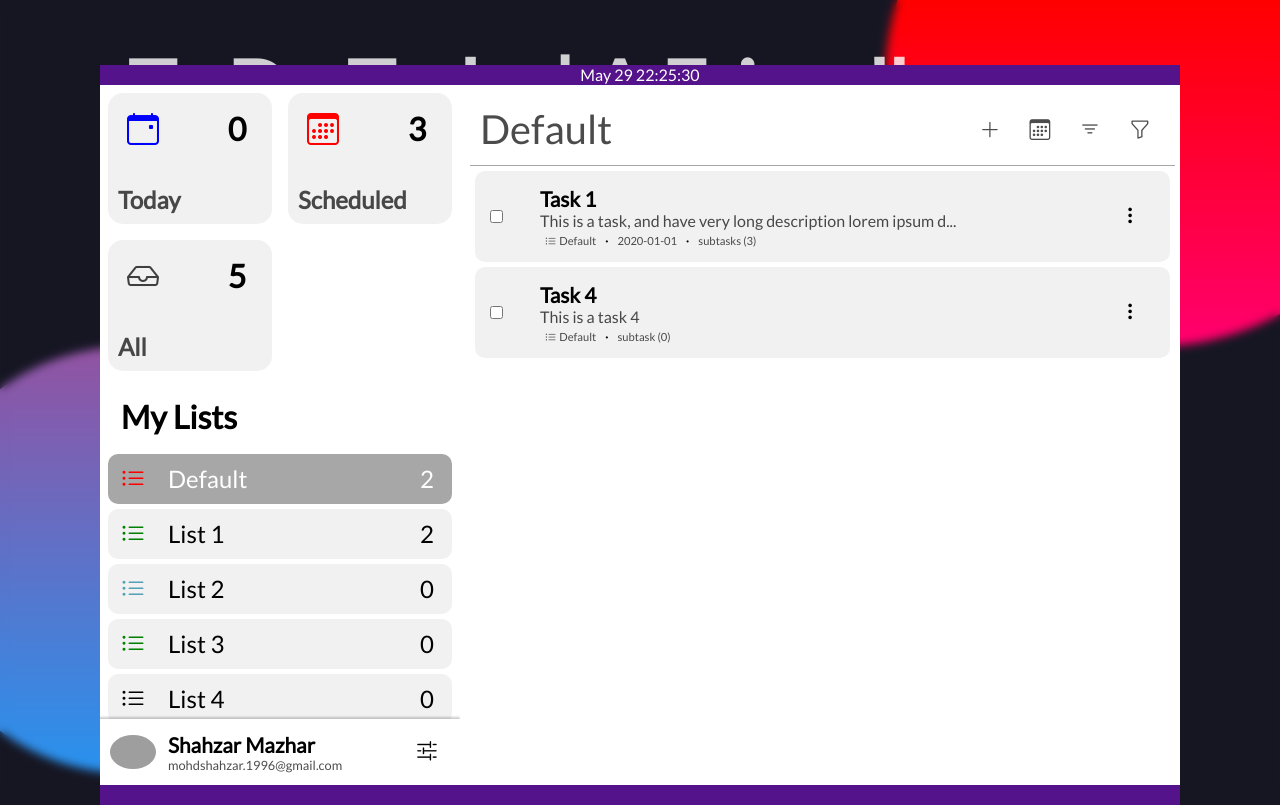
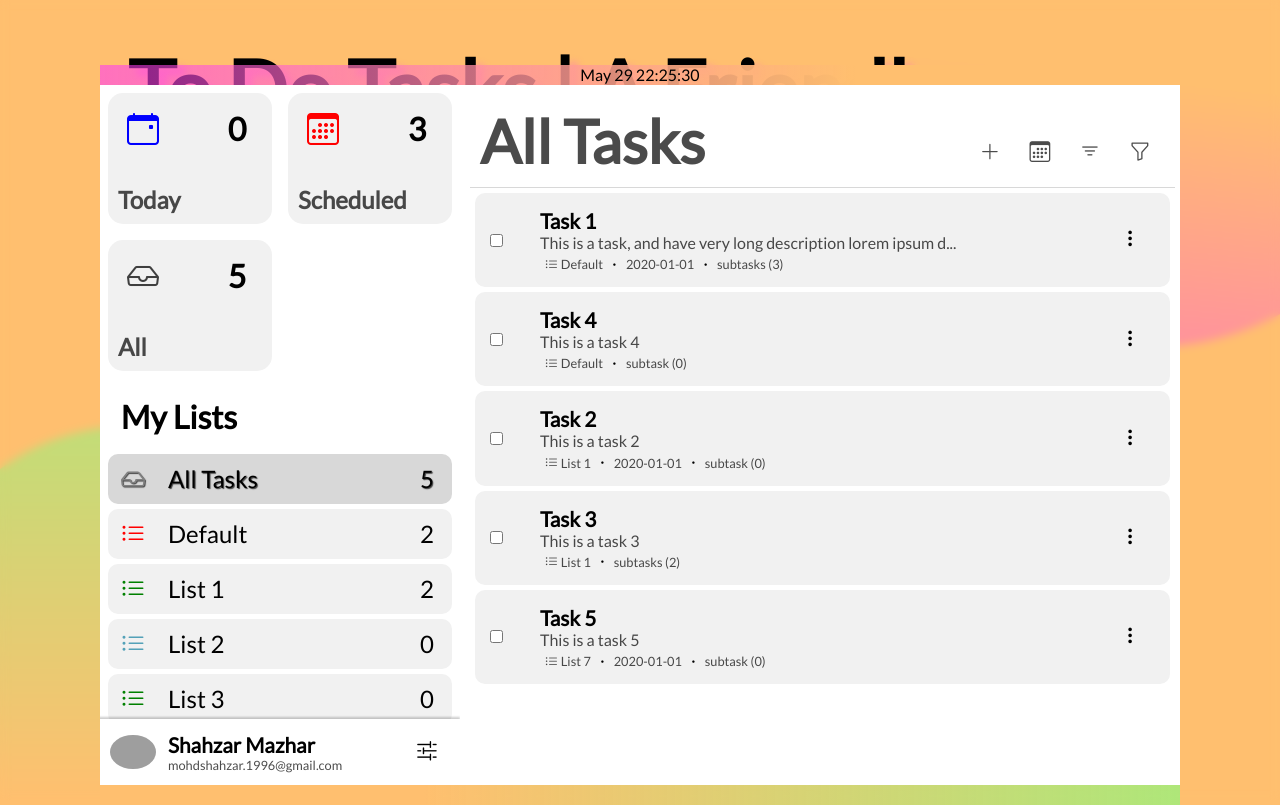
Before and after one commit to szmazhr/todo-notes, a website built with webpack: page src/index.html in a window 1280 px wide. Built offline with nearby package versions, Linux system fonts and the light colour scheme; grey boxes are pictures that could not be loaded.

Commit message:
Optimized

```diff
--- a/src/data/dummy-data.js
+++ b/src/data/dummy-data.js
@@ -1,4 +1,10 @@
 const lists = [
+  {
+    id: 0,
+    title: "All Tasks",
+    icon: "inbox",
+    color: "gray"
+  },
   {
     id: 1,
     title: "Default",
@@ -133,15 +139,17 @@ const subtasks = [
 ];
 
 const settings = {
-  lists: {
-    id: 0,
+  listId: 0,
+  taskId: 0,
+  subtaskId: 0,
+  clock:{
+    enabled: true,
+    format: 'M D h:m:s',
+    position: "top-center",
   },
-  tasks: {
-    id: 0,
-  },
-  subtasksIdss: {
-    id: 0,
-  },
+  filter:{
+    basic: 'all',
+  }
 };
 
 export { lists, tasks, subtasks, settings };
--- a/src/index.js
+++ b/src/index.js
@@ -10,11 +10,14 @@ import './js/Modules/utils';
 import './js/Modules/subtasks';
 import './js/Modules/toggleTask';
 import './js/Modules/active-list';
+import './js/Components/clock';
 // import { createListItem } from './js/Components/std-list-item';
 
 
 
-
+/*
+?------pinned tasks---------
+*/
 
 
 eventHandler.publish('initialize');
--- a/src/js/Components/body.js
+++ b/src/js/Components/body.js
@@ -1,22 +1,18 @@
 import eventHandler from "../Modules/event-handler";
 import DOM from "../Modules/domStuff";
 import { createStatusBar } from "./status-bar";
-import { Clock } from "../Modules/clock";
 
 
 
 eventHandler.subscribe('initialize', () => {
-  let clock = new Clock('M D h:m:s');
 
   const container = DOM.select('#container');
   const title = DOM.select('title').textContent;
   const [titleHeader, app, content] = DOM.createElementsByClassName(['title-header', 'header'], ['app'], ['content']);
   const header = createStatusBar('app-header');
   const footer = createStatusBar('app-footer');
-  const clockPlace = DOM.select('.center', header);
   DOM.textNode(title, 'h1', titleHeader);
   container.innerHTML = '';
   DOM.bulkAppend(container, [titleHeader], [app, [header], [content], [footer]]);
-  clock.start(clockPlace);
   eventHandler.publish('initialized');
 })
--- /dev/null
+++ b/src/js/Components/clock.js
@@ -0,0 +1,19 @@
+import Clock from '../Modules/clock';
+import { settings } from '../Modules/data-management';
+import DOM from '../Modules/domStuff';
+import eventHandler from '../Modules/event-handler';
+
+
+
+const clock = new Clock(settings.clock.format);
+eventHandler.subscribe('initialized', () => {
+  const parent = (settings.clock.position.split('-')[0] === 'top') ? DOM.select('.app-header') : DOM.select('.app-footer');
+  const align = `.${settings.clock.position.split('-')[1]}`;
+  const position = DOM.select(align, parent);
+  const clockEl = DOM.textNode('{clock}', 'span', position);
+  clock.start(clockEl);
+  // setTimeout(() => {
+  //   clock.stop()
+
+  // }, 5000);
+})
--- a/src/js/Components/main-header.js
+++ b/src/js/Components/main-header.js
@@ -30,7 +30,7 @@ function createMainHeader(){
     ["title"],
     ["quick-actions"]
   )
-  DOM.textNode('Default', 'h2', title);
+  DOM.textNode('{Title}', 'h2', title);
   buttons.forEach(btn => {
     const _btn = createIconButton(btn.icon, btn.name, btn.name)
     _btn.setAttribute('data-id', `btn-${btn.name}`)
--- a/src/js/Modules/active-list.js
+++ b/src/js/Modules/active-list.js
@@ -1,13 +1,16 @@
 import { createTask } from "../Components/task-card";
-import { lists } from "./data-management";
+import { lists, settings } from "./data-management";
 import DOM from "./domStuff";
 import eventHandler from "./event-handler";
 
 eventHandler.subscribe("view-list", (id) => {
-  const _id = id || `l-${lists[0].id}`;
+  const _id = id || 'l-0';
   const element = DOM.select(`[data-id="${_id}"]`);
   const parent = element.closest("ul");
   const selected = DOM.selectAll(".selected", parent);
+  const _body = DOM.select(".body");
+  const title = DOM.select("header .title h2", _body);
+  const main = DOM.select(".main-content", _body);
 
 
   selected.forEach((element) => {
@@ -15,22 +18,23 @@ eventHandler.subscribe("view-list", (id) => {
   });
 
   element.classList.add("selected");
+  if(_id.match(/^(l-)[0-9]+$/)){
+    const list = lists.find((list) => list.id === parseInt(_id.replace(/^(l-)/, "")));
+    const _t = [];
+    title.textContent = list.title;
 
-  if(_id.match(/^(l-)[0-9]+$/)){
-    const _body = DOM.select(".body");
-    const title = DOM.select("header .title", _body);
-    const main = DOM.select(".main-content", _body);
-    const list = lists.find((list) => list.id === parseInt(_id.replace(/^(l-)/, "")));
-
-    title.textContent = list.title;
     main.innerHTML = "";
 
-    list.getTasks().forEach(task => {
-      const _task = createTask(task);
-      main.append(_task);
-    });
-
-    console.log(_body)
+    if(_id === 'l-0'){
+      lists.forEach((list) => {
+      _t.push(...list.getTasks());
+      })
+    }else{
+      _t.push(...list.getTasks());
+    }
+    _t.forEach((task) => {
+        main.append(createTask(task));
+    })
 
   }
 });
--- a/src/js/Modules/clock.js
+++ b/src/js/Modules/clock.js
@@ -12,12 +12,6 @@ class Clock {
     let day = date.getDate();
     let month = months[date.getMonth()];
     let hr12 = "AM";
-
-    // if (hours > 12) {
-    //   hr12 = "PM";
-    //   hours -= 12;
-    // }
-
     if (hours < 10) hours = "0" + hours;
     if (mins < 10) mins = "0" + mins;
     if (secs < 10) secs = "0" + secs;
@@ -44,4 +38,5 @@ class Clock {
     return "Started";
   }
 }
-export { Clock };
+
+export default Clock;
--- a/src/js/Modules/data-management.js
+++ b/src/js/Modules/data-management.js
@@ -1,4 +1,4 @@
-import { lists, tasks, subtasks } from "/src/data/dummy-data.js";
+import { lists, tasks, subtasks, settings } from "/src/data/dummy-data.js";
 
 class List {
   constructor(item) {
@@ -69,4 +69,5 @@ subtasks.forEach((subtask) => {
   Object.assign(subtask, { getParent });
 });
 
-export { lists, subtasks, getList, getTask};
+
+export { lists, tasks, subtasks, getList, getTask, settings};
--- a/src/js/Modules/task-counter.js
+++ b/src/js/Modules/task-counter.js
@@ -15,21 +15,22 @@ eventHandler.subscribe("count", () => {
     });
     return _tasks
     })();
-    if (id === "l-all") {
-      const _d = DOM.select("span", counter);
-      _d.textContent = tasks.filter(task => !task.completed).length;
-    }else if(id === 'l-scheduled'){
-      const _d = DOM.select("span", counter);
-      _d.textContent = tasks.filter(task => !task.completed && task.dueDate).length;
+    const _display = DOM.select("span", counter);
+
+    let output = 0;
+    switch(id){
+      case 'l-scheduled': output = tasks.filter(task => !task.completed && task.dueDate).length; break;
+      case 'l-all':
+      case 'l-0': output = tasks.filter(task => !task.completed).length; break;
     }
 
-    if (id.match(/^(l-)[0-9]+$/)) {
+    if (id.match(/^(l-)[1-9][0-9]*$/)) {
       const _id = id.split("-")[1];
       const list = getList(+_id);
       if (list) {
-        const _d = DOM.select("span", counter);
-        _d.textContent = list.getTasks().filter(task => !task.completed).length;
+        output = list.getTasks().filter(task => !task.completed).length;
       }
     }
+    _display.textContent = output;
   });
 });
--- a/src/scss/_app-body.scss
+++ b/src/scss/_app-body.scss
@@ -41,7 +41,7 @@
   main{
     height: calc(100% - 92px);
   overflow: auto;
-  border-top: 1px solid rgb(167, 167, 167);
+  border-top: 1px solid rgb(216, 216, 216);
     > .task-card{
       margin: 5px;
       border-radius: 10px;
@@ -69,6 +69,7 @@
           }
           .task-note{
             opacity: 0.7;
+            transition: opacity 0.3s;
             p{
               transition: height 0.3s ease-in-out;
               height: 1.2rem;
@@ -78,10 +79,13 @@
                 overflow: auto;
               }
             }
+            &:hover{
+              opacity: 1;
+            }
           }
           .task-side-note{
             padding-top: 4px;
-            font-size: 0.7rem;
+            font-size: 0.8rem;
             span, a{
               opacity: 0.7;
               margin: auto 5px;
@@ -160,7 +164,7 @@
         transition: height 0.3s ease-in-out, padding 0.3s ease-in-out;
         overflow: hidden;
         background-color: rgb(241, 241, 241);
-        border-top: 1px solid rgb(167, 167, 167);
+        border-top: 1px solid rgb(216, 216, 216);
         .task-name{
           font-size: 1.2rem !important;
           font-weight: 400 !important;
@@ -176,8 +180,7 @@
 
       transition: color 0.3s, background-color 0.3s;
       &.selected, &:hover:not(.subtask-card){
-        background-color: rgb(167, 167, 167);
-        color: white;
+        background-color: rgb(216, 216, 216);
         button{
           opacity: 0.7;
           &:nth-last-child(4), &:nth-last-child(3), &:nth-last-child(2){
--- a/src/scss/_app-sidebar.scss
+++ b/src/scss/_app-sidebar.scss
@@ -112,7 +112,7 @@
         background-color: rgb(241, 241, 241);
         border-radius: 10px;
         margin: 5px auto;
-        transition: color 0.3s, background-color 0.3s;
+        transition: text-shadow 0.3s, background-color 0.3s;
         cursor: pointer;
         .row {
           display: flex;
@@ -134,8 +134,8 @@
           }
         }
         &.selected, &:hover {
-          background-color: rgb(167, 167, 167);
-          color: white;
+          background-color: rgb(216, 216, 216);
+          text-shadow: 1px 1px 1px rgba(0, 0, 0, .7);
         }
       }
     }
--- a/src/scss/_app.scss
+++ b/src/scss/_app.scss
@@ -9,13 +9,16 @@
   .app-header{
     height: 20px;
     width: 100%;
-    background-color: $primary;
+    // background-color: $primary;
     display: grid;
     grid-template-columns: repeat(3, 1fr);
     padding: 0 10px;
     top: -20px;
     color: $light;
     position: absolute;
+    color: black;
+    background: linear-gradient(90deg, hwb(300 19% 0% / 0.548), #ffbf6f 70%);
+    // background: linear-gradient(90deg, hwb(300 19% 0% / 0.548), #ffbf6f 35%, #ffbf6f 65%, #7cff809d);
   }
   .content{
     display: grid;
@@ -28,6 +31,7 @@
     @extend .app-header;
     bottom: -20;
     top: initial;
+    background: linear-gradient(270deg, #7cff809d, #ffbf6f 70%);
   }
 }
 
--- a/src/scss/_body_container.scss
+++ b/src/scss/_body_container.scss
@@ -12,8 +12,9 @@
     z-index: -98;
     h1{
       font-size: 5rem;
-      color: $light;
-      opacity: 0.8;
+      color: #000000;
+      opacity: 1;
+      text-shadow: 8px 8px 7px #ff9797;
     }
   }
 }
--- a/src/scss/_initials.scss
+++ b/src/scss/_initials.scss
@@ -6,7 +6,7 @@
 }
 body{
   height: 100vh;
-  background-color: rgb(22, 22, 35);
+  background-color: #ffbf6f;
   font-family: 'Lato';
   z-index: -100;
 }
@@ -18,12 +18,12 @@ body::after{
   top: 0;
   width: 100%;
   height: 100%;
-  background: linear-gradient(rgb(255, 0, 0),rgb(255, 0, 255));
+  background: linear-gradient(186deg, #ffffff00 10%, #ff30ff);
   clip-path: circle(25% at 90% 10%);
   z-index: -99;
 }
 body::after{
-  background: linear-gradient(rgb(233, 30, 99), rgb(33, 150, 243));
-  clip-path: circle(20% at 10% 70%);
+  background: linear-gradient(#7cff80, #80ff7e00);
+  clip-path: circle(20% at 10% 80%);
   z-index: -99;
 }
--- a/src/scss/_variables.scss
+++ b/src/scss/_variables.scss
@@ -1,3 +1,3 @@
-$primary: rgb(84, 19, 138);
+$primary: #ef00ff;
 $secondary: rgb(219, 179, 0);
 $light: rgb(255, 255, 255);
```
